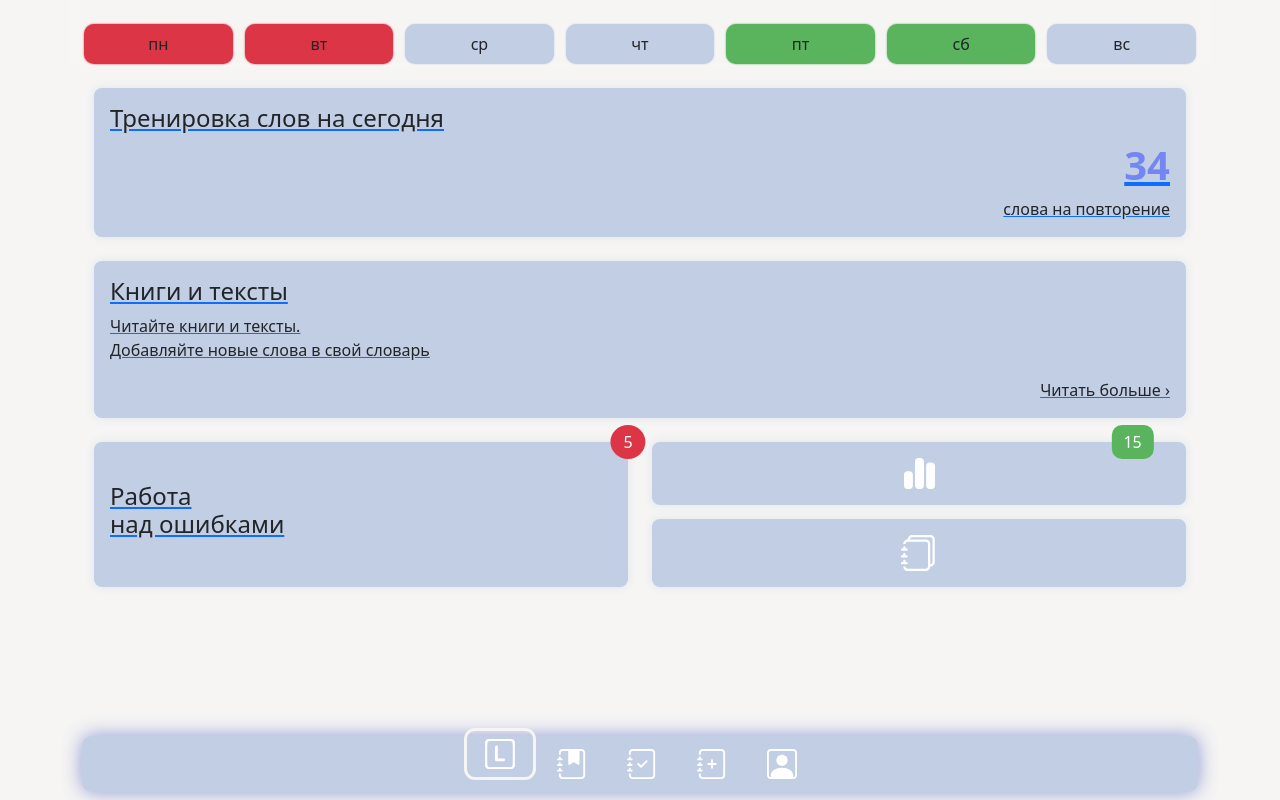
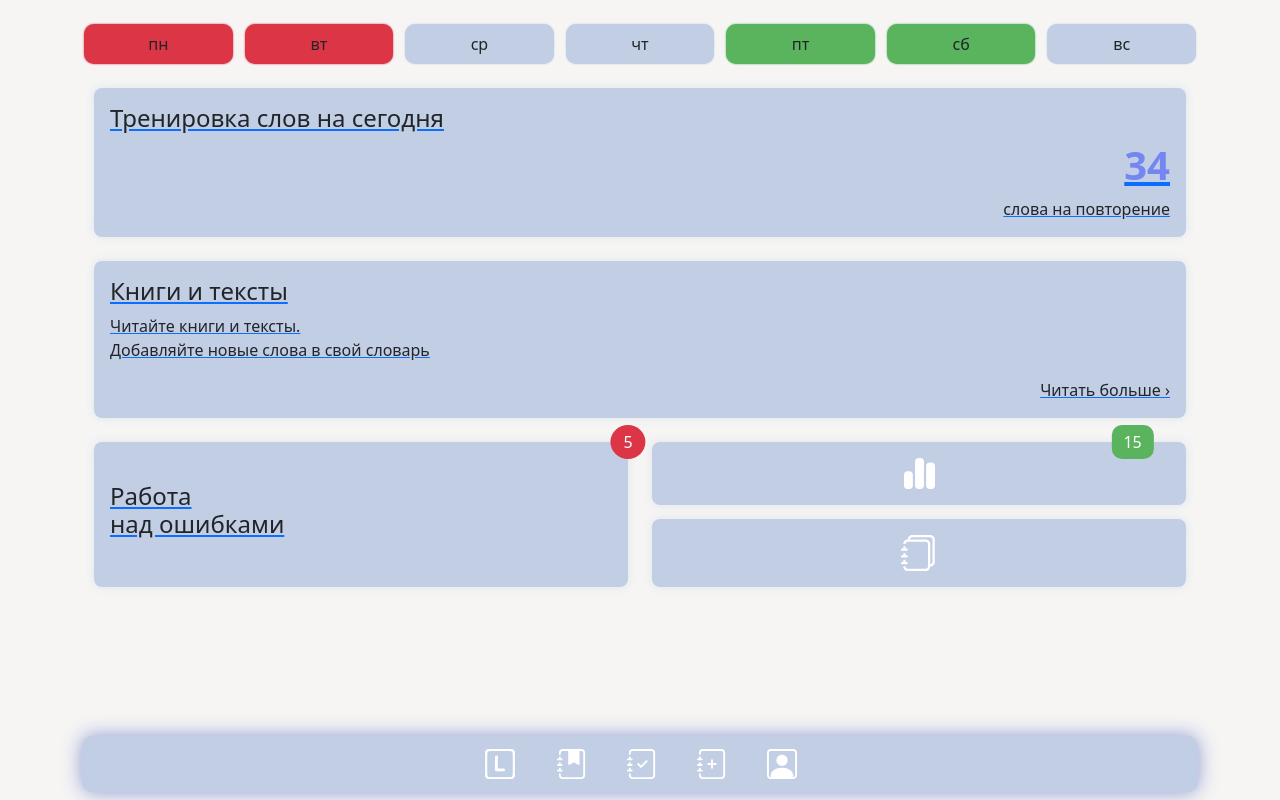
Before and after one commit to Holid4y/Lexi_client, a React (Vite) app: page / in a window 1280 px wide. Built offline with nearby package versions, Linux system fonts and the light colour scheme.

Commit message:
add Router, update css, etc.
Добавил Роутеры
Изменил стили
Почистил папки

```diff
--- a/assets/css/style.css
+++ b/assets/css/style.css
@@ -12,6 +12,14 @@ html,
 body {
     height: 100%;
     margin: 0;
+}
+html{
+    scrollbar-width: none;
+    overflow-y: auto;
+    overflow-x: hidden;
+}
+html > html::-webkit-scrollbar {
+    display: none;
 }
 
 .body-auth{
--- a/package.json
+++ b/package.json
@@ -15,6 +15,7 @@
     "react": "^18.2.0",
     "react-dom": "^18.2.0",
     "react-redux": "^9.1.2",
+    "react-router-dom": "^6.23.1",
     "react-script": "^2.0.5"
   },
   "devDependencies": {
--- a/src/App.jsx
+++ b/src/App.jsx
@@ -1,32 +1,32 @@
-import Navigation from "./common/components/navigation/Navigation";
+import { BrowserRouter as Router, Routes, Route } from 'react-router-dom';
 
 // Главная страница
 import Home from "./pages/home/Home";
 
+// Авторизация
+import Login from "./pages/auth/login/Login"; // Вход
+
+// Книги
 import BookList from "./pages/books/BookList";
 import BookRetrieve from "./pages/book-retrieve/BookRetrieve";
 import BookmarkList from "./pages/bookmark-list/BookmarkList";
 
-// Авторизация
-import Login from "./pages/auth/login/Login"; // Вход
-// import Register from "./pages/auth/register/Register"; // Регистрация
-// import ChangePass from "./pages/auth/changepass/ChangePass"; // Смена пароля
-// import ForgotPass from "./pages/auth/forgotpass/ForgotPass"; // Забыл пароля
-
 function App() {
-
   return (
-    <>
-      <div>
-        <Home />
-        {/* <BookList /> */}
-        {/* <BookRetrieve /> */}
-        {/* <BookmarkList /> */}
-
-        {/* <Login /> */}
-      </div>
-      <Navigation />
-    </>
+    <Router>
+      <>
+        <div>
+          <Routes>
+            <Route exact path="/" element={<Home />} />
+            <Route path="/books" element={<BookList />} />
+            <Route path="/book/:id" element={<BookRetrieve />} />
+            <Route path="/bookmarks" element={<BookmarkList />} />
+            <Route path="/login" element={<Login />} />
+            {/* Другие маршруты */}
+          </Routes>
+        </div>
+      </>
+    </Router>
   );
 }
 
--- a/src/common/components/navigation/Navigation.jsx
+++ b/src/common/components/navigation/Navigation.jsx
@@ -1,5 +1,6 @@
 // Нижняя навигация
 import React from "react";
+import { Link } from 'react-router-dom';
 
 function Navigation() {
 
@@ -8,13 +9,14 @@ function Navigation() {
         <div class="dark-nav">
         <ul class="nav justify-content-center">
               <li class="nav-item">
-                  <a class="nav-link active_link" href="#"><img src="/assets/images/home.svg" alt="" /></a>
+                <Link to="/" class="nav-link"><img src="/assets/images/home.svg" alt="" /></Link>
+                {/* реализовать активацию ссылок классом active_link */}
               </li>
               <li class="nav-item">
-                  <a class="nav-link" href="#"><img src="/assets/images/book_mark.svg" alt="" /></a>
+                <Link to="/books" class="nav-link"><img src="/assets/images/book_mark.svg" alt="" /></Link>
               </li>
               <li class="nav-item">
-                  <a class="nav-link" href="#"><img src="/assets/images/book_test.svg" alt="" /></a>
+                <Link to="/bookmarks" class="nav-link"><img src="/assets/images/book_test.svg" alt="" /></Link>
               </li>
               <li class="nav-item">
                   <a class="nav-link" href="#"><img src="/assets/images/book_add.svg" alt="" /></a>
--- a/src/main.jsx
+++ b/src/main.jsx
@@ -2,7 +2,7 @@ import React from 'react'
 import ReactDOM from 'react-dom/client'
 import App from './App.jsx'
 import { Provider } from 'react-redux'
-import { store } from './store.js'
+import { store } from './index.js'
 
 ReactDOM.createRoot(document.getElementById('root')).render(
   <Provider store={store}>
--- a/src/pages/books/BookList.jsx
+++ b/src/pages/books/BookList.jsx
@@ -5,6 +5,8 @@ import { fetchBooks } from "../../common/reducers/booksSlice.js";
 import Pagination from "../../common/components/pagination/PaginationButton.jsx";
 import BookCard from "./components/book-card/BookCard.jsx";
 import Skeleton from "./components/skeleton/Skeleton.jsx";
+
+import Navigation from "../../common/components/navigation/Navigation"
 
 function BookList() {
   const dispatch = useDispatch();
@@ -24,7 +26,7 @@ function BookList() {
   console.log(log)
 
   return (
-    <div>
+    <div class="align-items-center">
         <div class="container sticky-top mb-4 pt-2">
             <nav class="navbar dark-nav p-2">
                 <form class="d-flex w-100" role="search">
@@ -37,6 +39,7 @@ function BookList() {
             books && books.results && books.results.map((book, index) => <BookCard key={`${book.pk}-${index}`} book={book} />)
           )}
         </main>
+        <Navigation />
     </div>
   );
 }
--- a/src/pages/books/components/skeleton/Skeleton.jsx
+++ b/src/pages/books/components/skeleton/Skeleton.jsx
@@ -3,9 +3,6 @@ import styles from "./styles.module.css";
 
 
 const Skeleton = () => {
-
-
-
   return (
     <div className={styles.container}>
       {Array.from({ length: 3 }).map((_, index) => (
--- a/src/pages/home/Home.jsx
+++ b/src/pages/home/Home.jsx
@@ -1,8 +1,10 @@
 import React, { useEffect, useState } from "react";
+import Navigation from "../../common/components/navigation/Navigation"
 
 function Home() {
   return (
     <div class="align-items-center">
+
         <div class="container navbar-blur sticky-top mb-4 pt-4">
             <div class="row row-cols-7 g-2">
                 <div class="block_week col bg-danger"><span>пн</span></div>
@@ -14,8 +16,8 @@ function Home() {
                 <div class="block_week col"><span>вс</span></div>
             </div>
         </div>
+
         <main class="container px-4">
-
             <a href="#">
                 <div class="card text-end mb-4 w-100 bg-card-dark">
                     <div class="card-body">
@@ -66,6 +68,7 @@ function Home() {
                 </div>
             </div>
         </main>
+        <Navigation />
     </div>
   );
 }
```
Also changed, not shown: src/index.js (renamed from src/store.js), 1 other file (tests, documents, lock files or other folders). Lines whose indentation alone changed are shown as unchanged.
